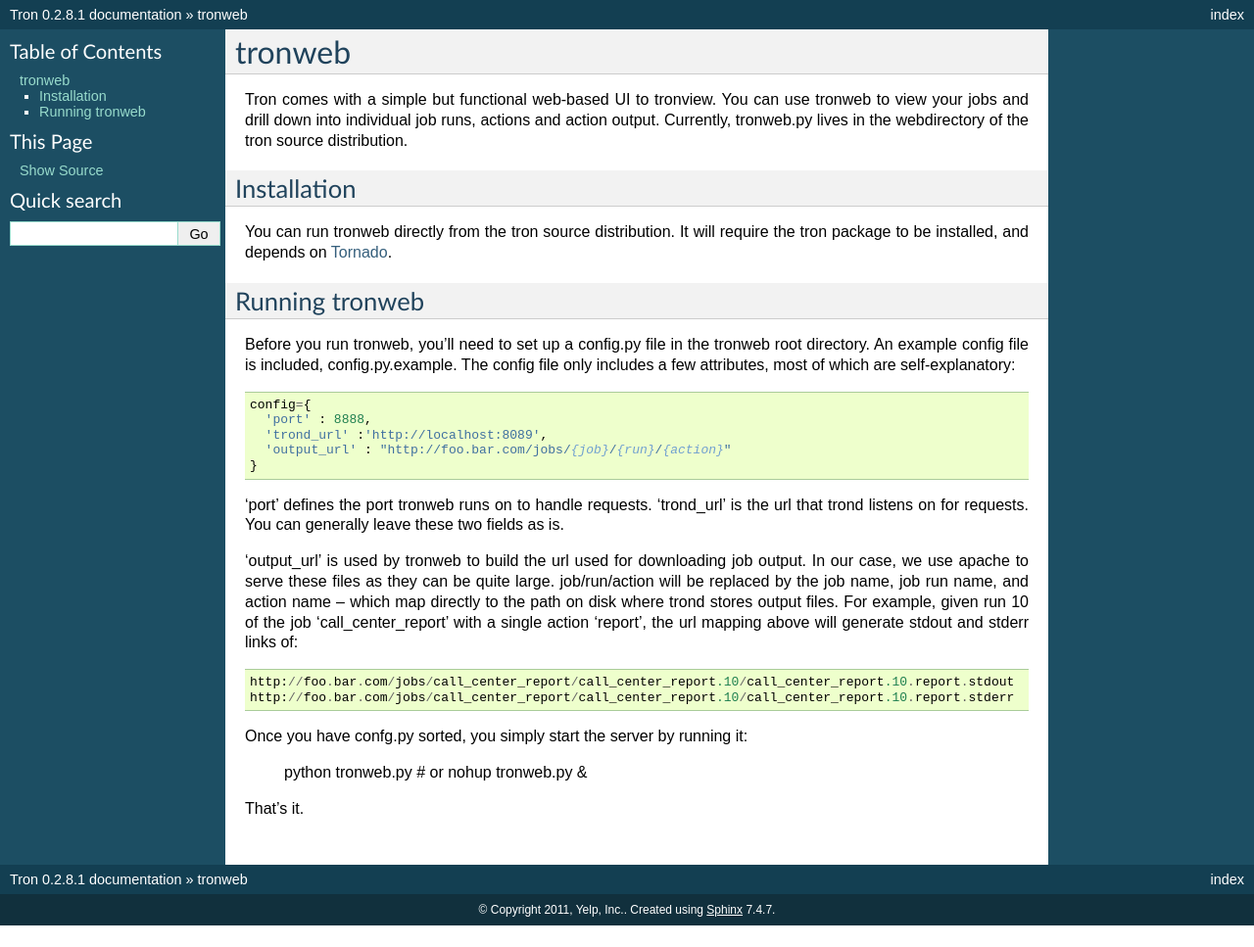
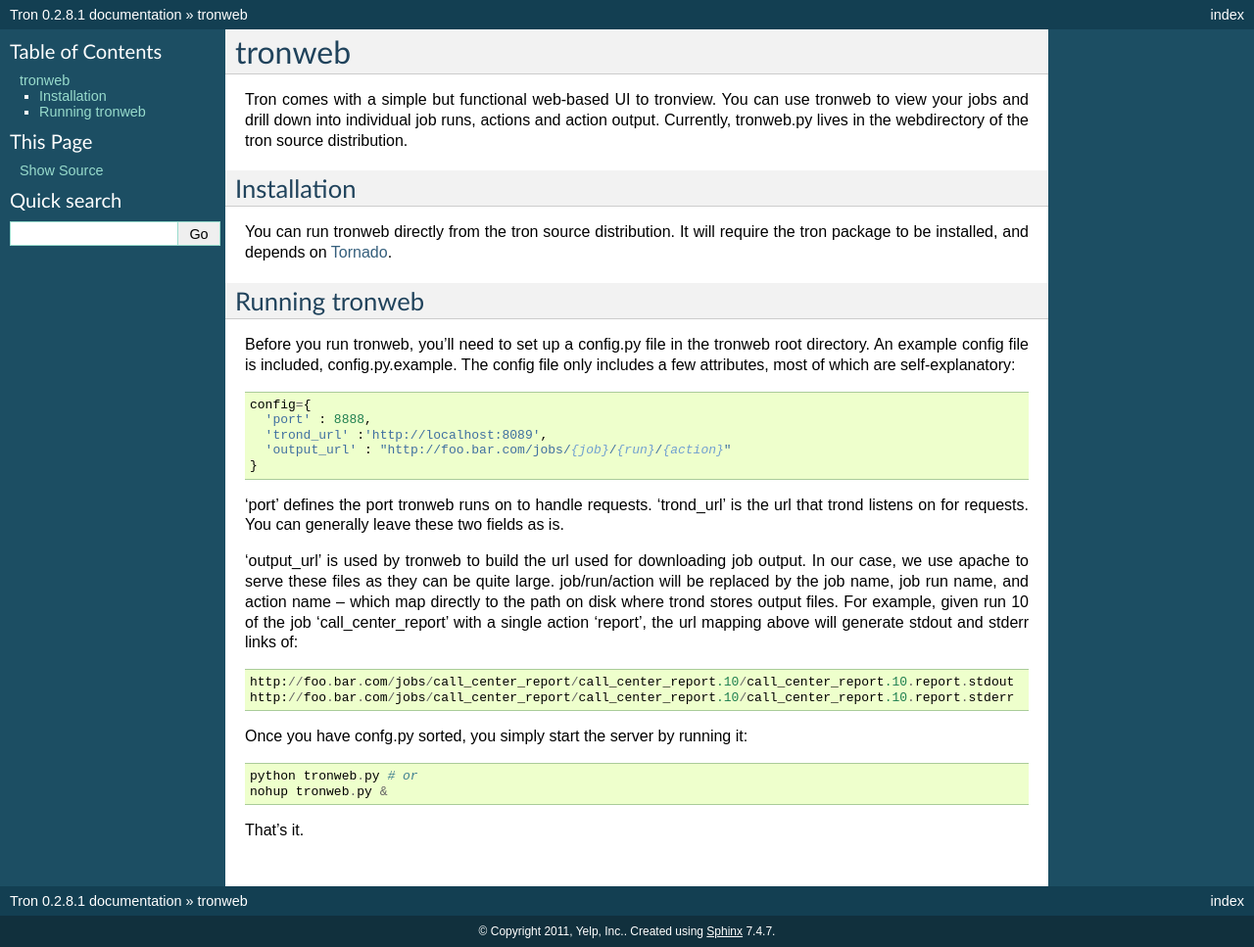
Before and after one commit to Yelp/Tron, a Sphinx documentation site: the page built from docs/tronweb.rst, in a window 1280 px wide. Shown: the whole page at 98% size. Built offline with Sphinx 7.4.7, drawn with Linux system fonts in a browser that asks for light colours; before the commit the page ends 945 px from its top, so only the background shows below that.

```diff
--- a/docs/tronweb.rst
+++ b/docs/tronweb.rst
@@ -31,7 +31,7 @@ to the path on disk where trond stores output files. For example, given run 10 o
   http://foo.bar.com/jobs/call_center_report/call_center_report.10/call_center_report.10.report.stdout
   http://foo.bar.com/jobs/call_center_report/call_center_report.10/call_center_report.10.report.stderr
 
-Once you have confg.py sorted, you simply start the server by running it:
+Once you have confg.py sorted, you simply start the server by running it::
 
   python tronweb.py # or
   nohup tronweb.py &
```
